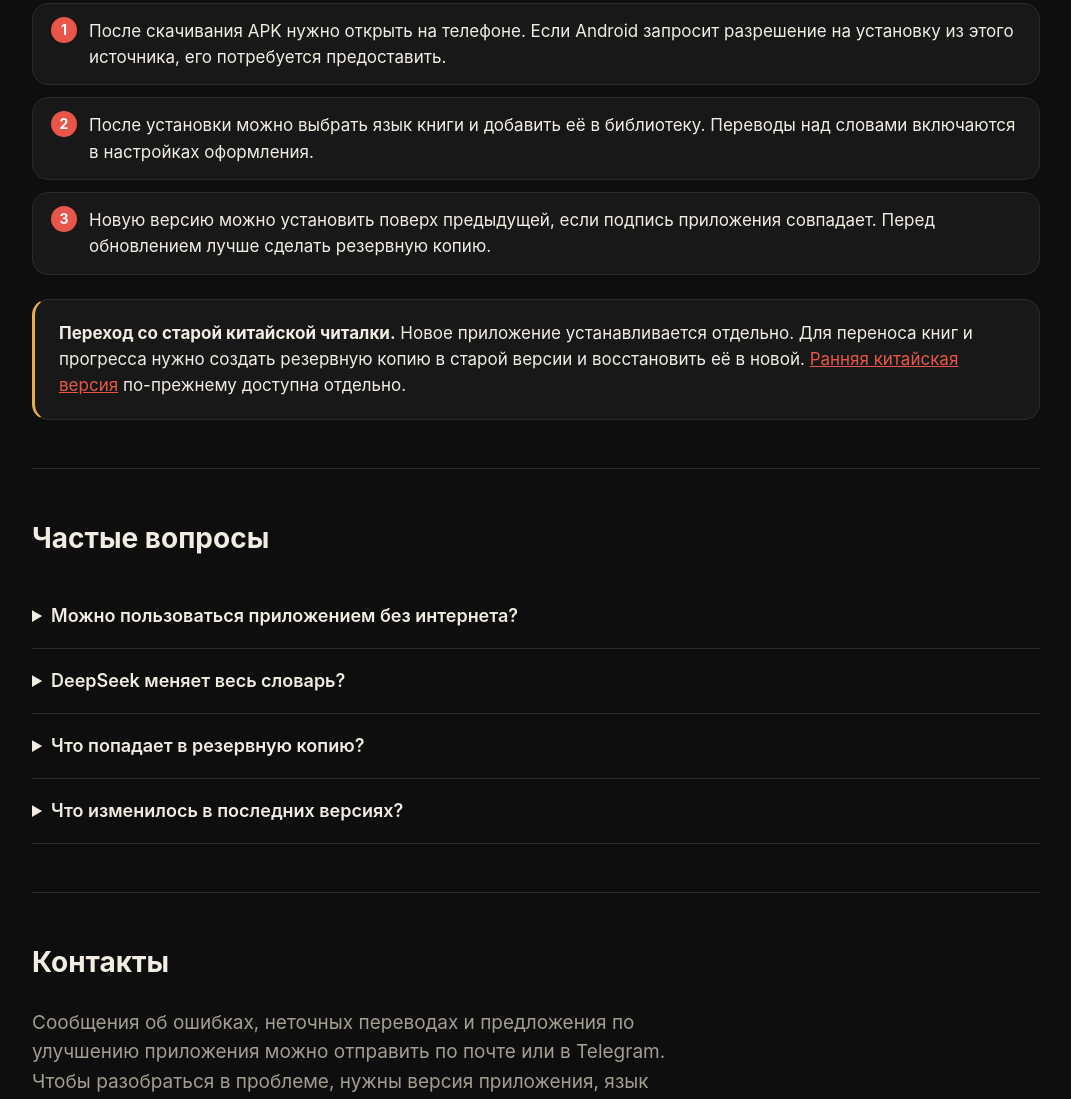
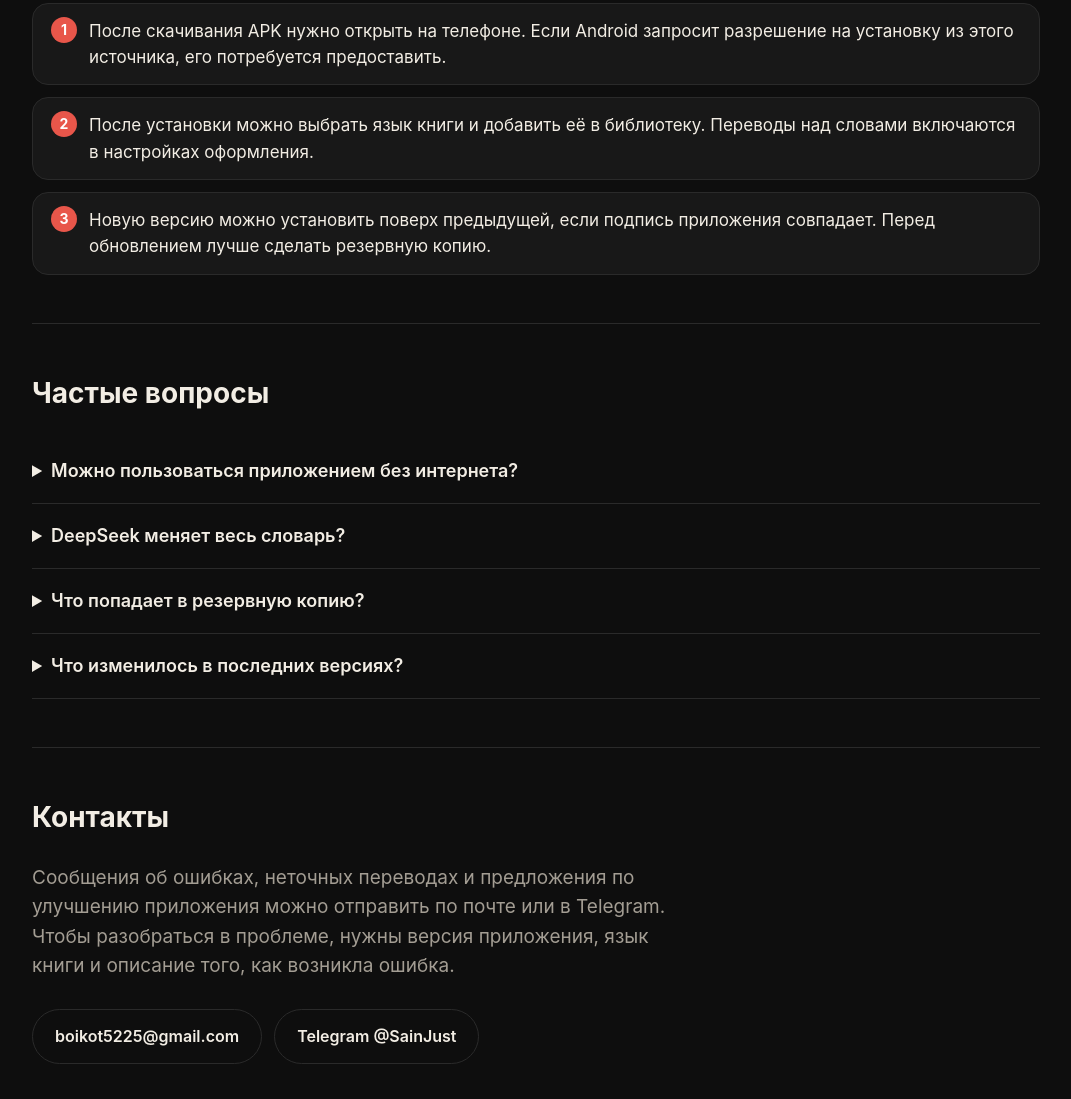
Before and after one commit to boikot5225-afk/HanReader, a plain HTML site: page docs/index.html in a window 1280 px wide. Shown: the part 4361-5460 px from the top of the page, without its empty margins (104-1175 px from the left). Drawn offline with Linux system fonts and the light colour scheme.

Commit message:
Remove legacy Chinese reader block from website

```diff
--- a/docs/index.html
+++ b/docs/index.html
@@ -210,7 +210,6 @@
       <li>После установки можно выбрать язык книги и добавить её в библиотеку. Переводы над словами включаются в настройках оформления.</li>
       <li>Новую версию можно установить поверх предыдущей, если подпись приложения совпадает. Перед обновлением лучше сделать резервную копию.</li>
     </ol>
-    <div class="callout"><p><strong>Переход со старой китайской читалки.</strong> Новое приложение устанавливается отдельно. Для переноса книг и прогресса нужно создать резервную копию в старой версии и восстановить её в новой. <a href="https://github.com/boikot5225-afk/HanReader/releases/tag/beta">Ранняя китайская версия</a> по-прежнему доступна отдельно.</p></div>
   </section>
 
   <section id="questions">
```
